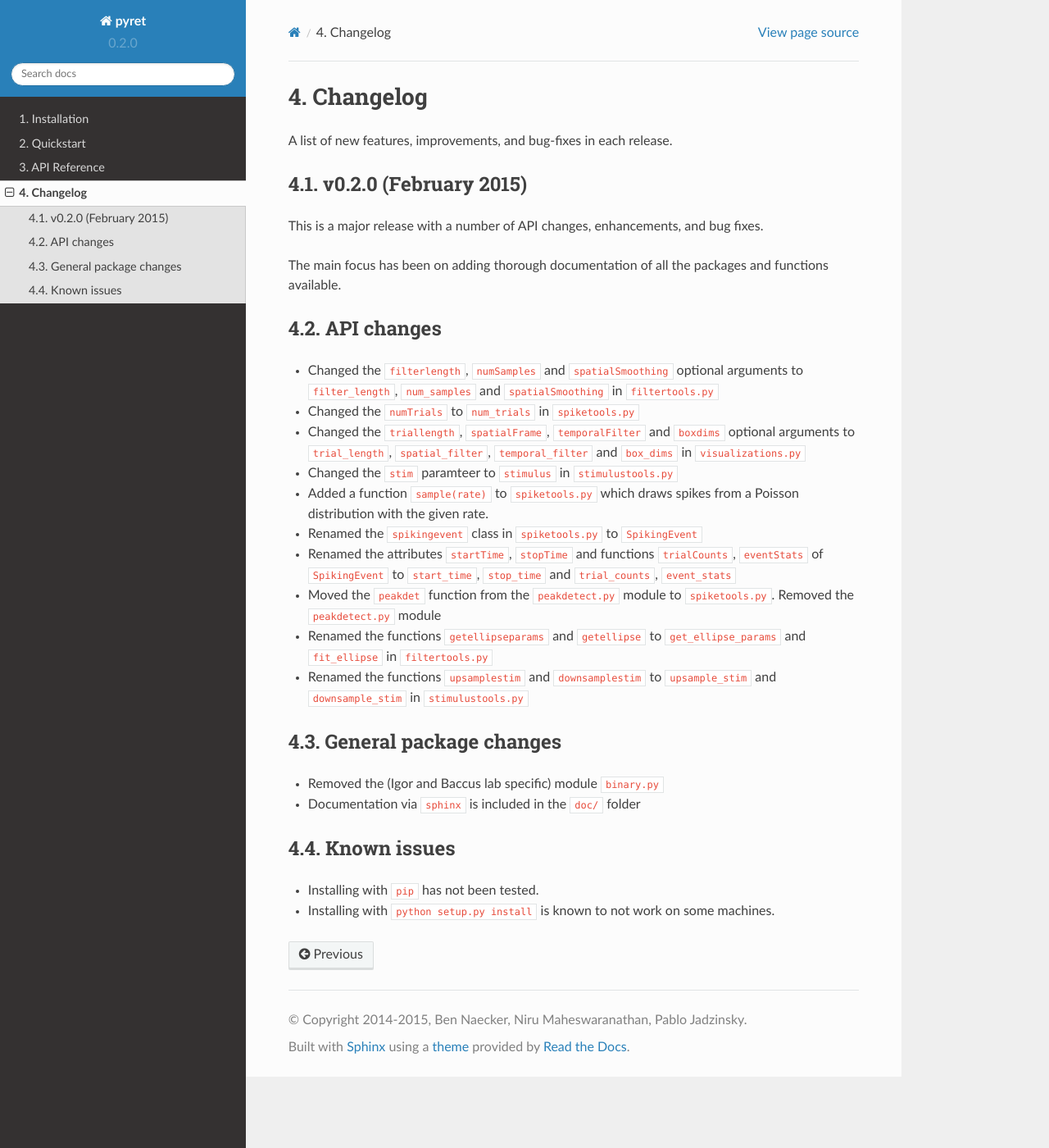
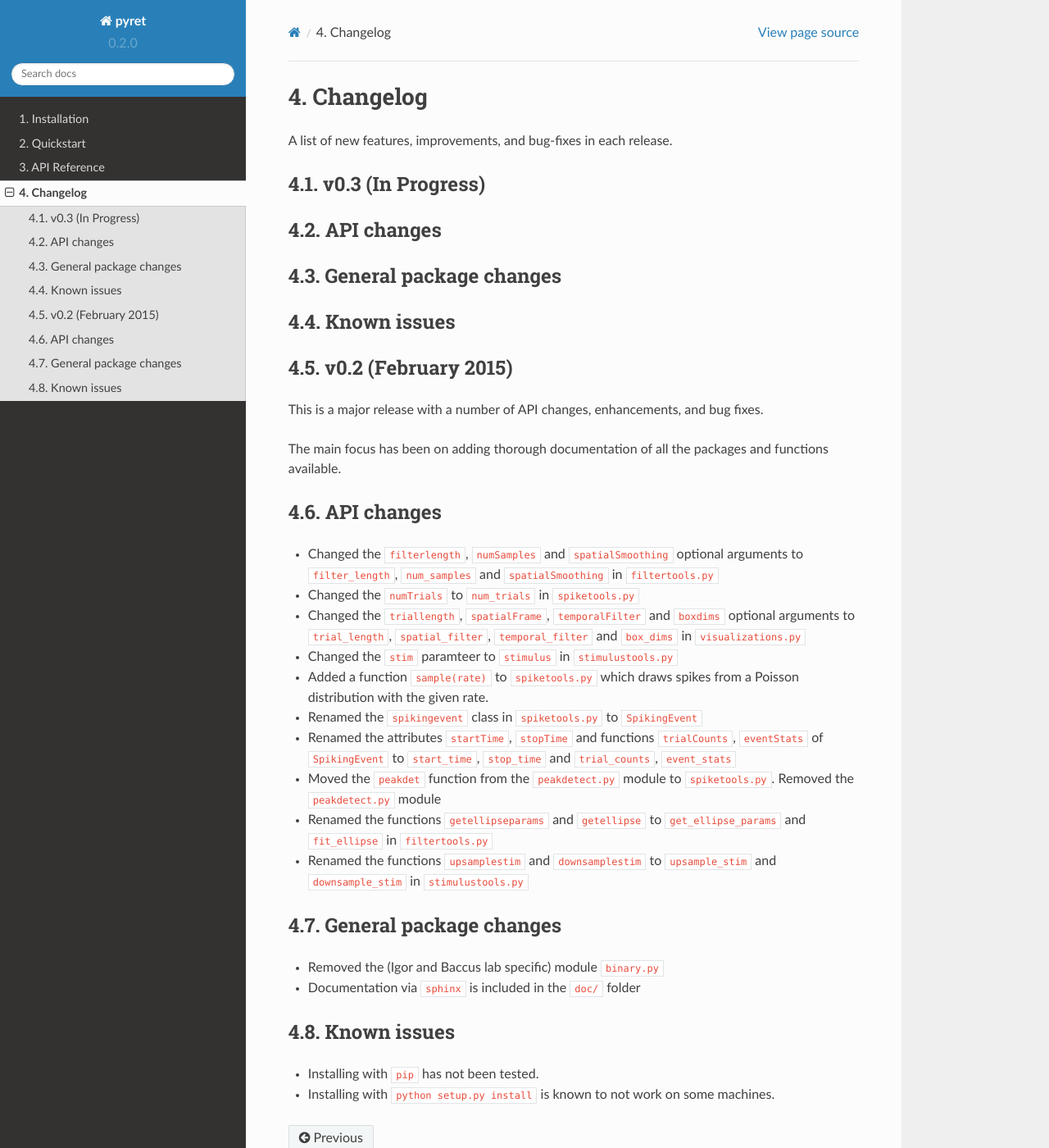
Before and after one commit to baccuslab/pyret, a Sphinx documentation site: the page built from doc/changelog.rst, in a window 1280 px wide and 1400 px high. Shown: the whole window at 82% size. Built offline with Sphinx 7.4.7 and the Read the Docs theme 2.0.0, drawn with Linux system fonts in a browser that asks for light colours.

Commit message:
adding v0.3 changelog

```diff
--- a/doc/changelog.rst
+++ b/doc/changelog.rst
@@ -3,4 +3,5 @@ Changelog
 
 A list of new features, improvements, and bug-fixes in each release.
 
-.. include:: releases/v0.2.0.rst
+.. include:: releases/v0.3.rst
+.. include:: releases/v0.2.rst
--- a/doc/releases/v0.2.0.rst
+++ b/doc/releases/v0.2.rst
@@ -1,5 +1,5 @@
 
-v0.2.0 (February 2015)
+v0.2 (February 2015)
 ----------------------
 
 This is a major release with a number of API changes, enhancements, and bug fixes.
--- /dev/null
+++ b/doc/releases/v0.3.rst
@@ -0,0 +1,12 @@
+
+v0.3 (In Progress)
+----------------------
+
+API changes
+-----------
+
+General package changes
+-----------------------
+
+Known issues
+------------
```
